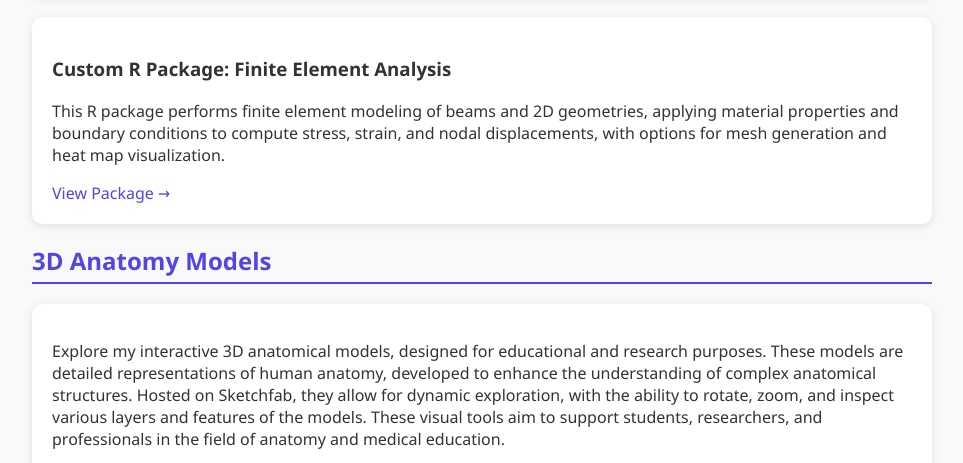
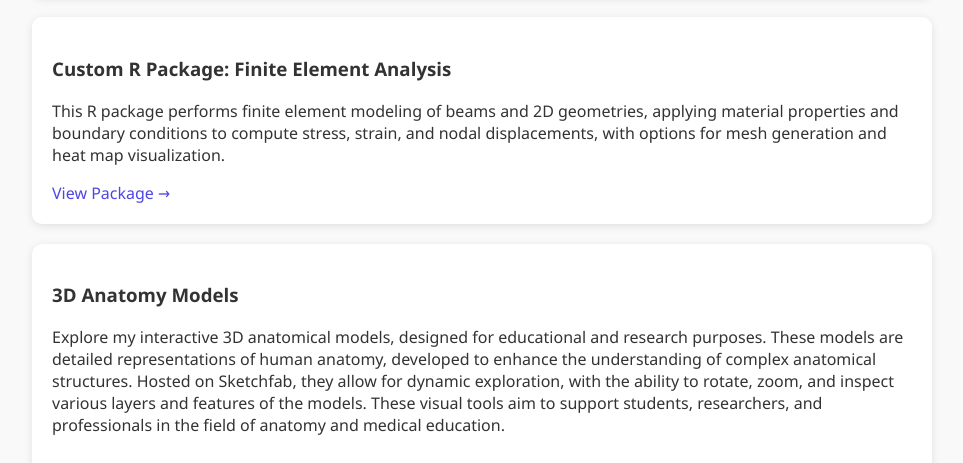
Before and after one commit to bhramdath/bhramdath, a plain HTML site: page index.html in a window 1280 px wide. Shown: the part 1247-1710 px from the top of the page, without its empty margins (158-1121 px from the left). Drawn offline with Linux system fonts and the light colour scheme; grey boxes are pictures that could not be loaded.

Commit message:
index.html

```diff
--- a/index.html
+++ b/index.html
@@ -106,15 +106,11 @@
     <a href="https://cran.r-project.org/web/packages/FEA/index.html">View Package →</a>
   </div>
 
-  <h2>3D Anatomy Models</h2>
   <div class="card">
-  <p>Explore my interactive 3D anatomical models, designed for educational and research purposes. These models are detailed representations of human anatomy, developed to enhance the understanding of complex anatomical structures. Hosted on Sketchfab, they allow for dynamic exploration, with the ability to rotate, zoom, and inspect various layers and features of the models. These visual tools aim to support students, researchers, and professionals in the field of anatomy and medical education.</p>
-
-  <!-- Embed 3D model from Sketchfab -->
-  <iframe width="100%" height="480" src="https://sketchfab.com/3d-models/trapezoid-5f9d5e034f0e4794a74fbd8efecbf369/embed" frameborder="0" allowfullscreen allow="autoplay; fullscreen; vr"></iframe>
-
-  <!-- Repeat for other models -->
-  <iframe width="100%" height="480" src="https://sketchfab.com/3d-models/hamate-f278e97d4b7d4f6aa1bfb927ca7f857a/embed" frameborder="0" allowfullscreen allow="autoplay; fullscreen; vr"></iframe>
+    <h3>3D Anatomy Models</h3>
+    <p>Explore my interactive 3D anatomical models, designed for educational and research purposes. These models are detailed representations of human anatomy, developed to enhance the understanding of complex anatomical structures. Hosted on Sketchfab, they allow for dynamic exploration, with the ability to rotate, zoom, and inspect various layers and features of the models. These visual tools aim to support students, researchers, and professionals in the field of anatomy and medical education.</p>
+    <iframe width="100%" height="480" src="https://sketchfab.com/3d-models/trapezoid-5f9d5e034f0e4794a74fbd8efecbf369/embed" frameborder="0" allowfullscreen allow="autoplay; fullscreen; vr"></iframe>
+    <iframe width="100%" height="480" src="https://sketchfab.com/3d-models/hamate-f278e97d4b7d4f6aa1bfb927ca7f857a/embed" frameborder="0" allowfullscreen allow="autoplay; fullscreen; vr"></iframe>
   </div>
 
 
```
